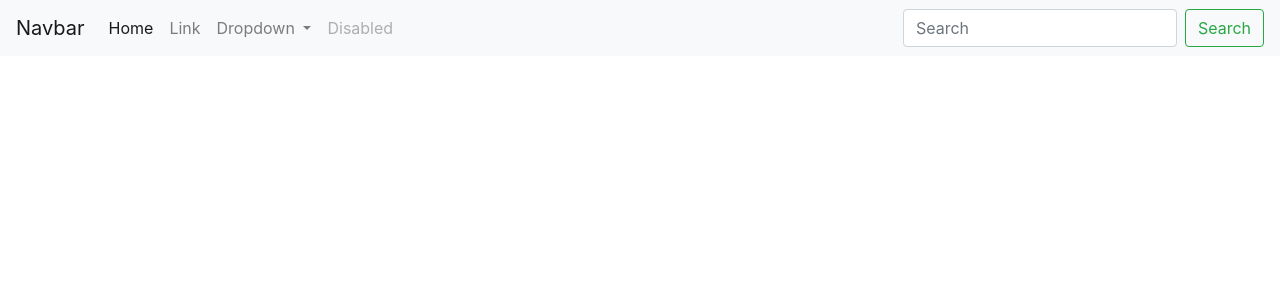
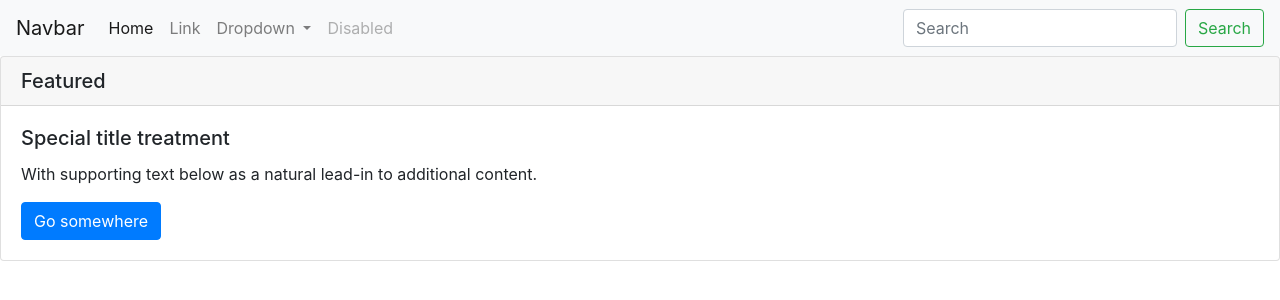
Before and after one commit to Shazaibdeveloper/Git-Practice, a plain HTML site: page index.html in a window 1280 px wide. Drawn offline with nearby package versions, Linux system fonts and the light colour scheme.

Commit message:
featured section added

```diff
--- a/index.html
+++ b/index.html
@@ -44,6 +44,16 @@
         </div>
       </nav>
 
+
+      <div class="card">
+        <h5 class="card-header">Featured</h5>
+        <div class="card-body">
+          <h5 class="card-title">Special title treatment</h5>
+          <p class="card-text">With supporting text below as a natural lead-in to additional content.</p>
+          <a href="#" class="btn btn-primary">Go somewhere</a>
+        </div>
+      </div>
+
 <script src="https://code.jquery.com/jquery-3.2.1.slim.min.js" integrity="sha384-KJ3o2DKtIkvYIK3UENzmM7KCkRr/rE9/Qpg6aAZGJwFDMVNA/GpGFF93hXpG5KkN" crossorigin="anonymous"></script>
 <script src="https://cdn.jsdelivr.net/npm/popper.js@1.12.9/dist/umd/popper.min.js" integrity="sha384-ApNbgh9B+Y1QKtv3Rn7W3mgPxhU9K/ScQsAP7hUibX39j7fakFPskvXusvfa0b4Q" crossorigin="anonymous"></script>
 <script src="https://cdn.jsdelivr.net/npm/bootstrap@4.0.0/dist/js/bootstrap.min.js" integrity="sha384-JZR6Spejh4U02d8jOt6vLEHfe/JQGiRRSQQxSfFWpi1MquVdAyjUar5+76PVCmYl" crossorigin="anonymous"></script>
```
